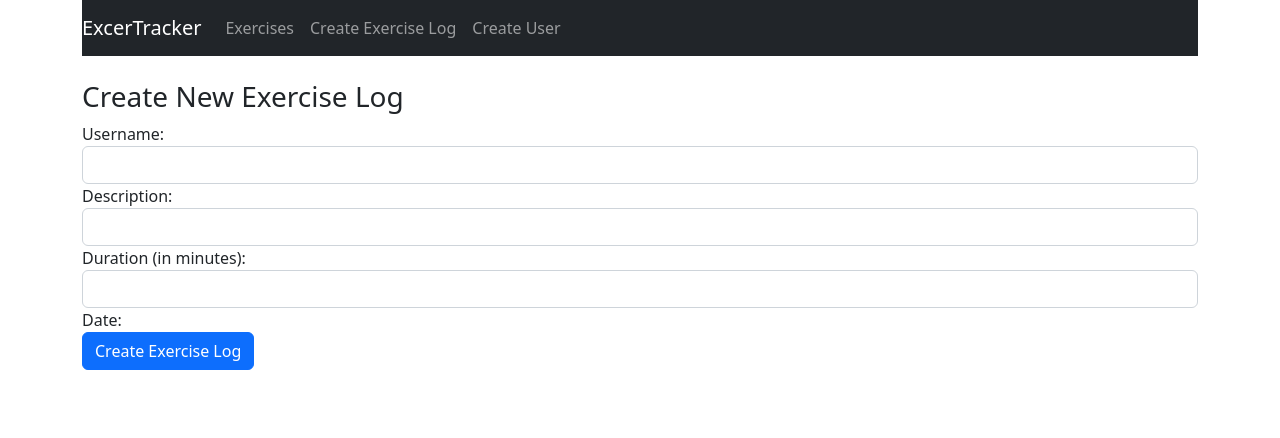
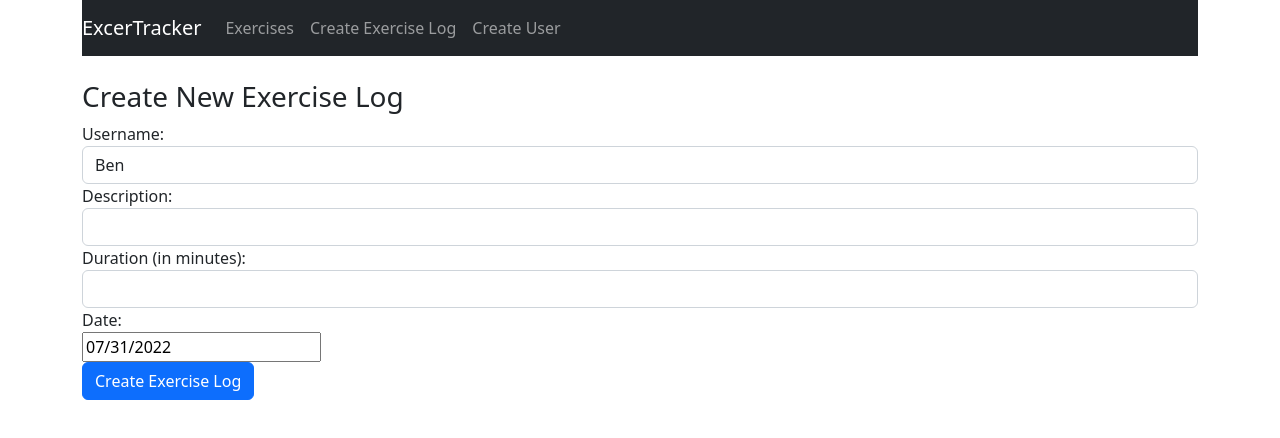
Before and after one commit to benjaminstones/fitness-tracker, a React (Create React App) app: page /create in a window 1280 px wide. Shown: the top 438 px of the page. Built offline with nearby package versions, Linux system fonts and the light colour scheme; the HTML template or start-up script is replaced by a standard one.

Commit message:
wip - fixing create exercise form

```diff
--- a/src/components/create-exercise.component.js
+++ b/src/components/create-exercise.component.js
@@ -1,65 +1,47 @@
 import React from 'react';
-// import "react-datepicker/dist/react-datepicker.css";
-// import { useState } from "react";
+import DatePicker from "react-datepicker";
+import { useState } from "react";
 
 const CreateExercise = () => {
-    // const [username, setUsername] = useState('');
-    // const [description, setDescription] = useState('');
-    // const [duration, setDuration] = useState(0);
-    // const [date, setDate] = useState(new Date());
-    // const [users, setUsers] = useState([
+    const [username, setUsername] = useState('');
+    const [description, setDescription] = useState('');
+    const [duration, setDuration] = useState(0);
+    const [date, setDate] = useState(new Date());
+    const [users, setUsers] = useState(['Ben', 'Jack', 'David'])
 
-  // this.onChangeUsername = this.onChangeUsername.bind(this);
+  const updateUsername = e => setUsername(e.target.value);
+  const updateDescription = e => setDescription(e.target.value);
+  const updateDuration = e => setDuration(e.target.value);
 
-    // onChangeUsername(e) {
-    //     setUsername(e.target.value)
-    // };
 
-    // onChangeDescription(e) {
-    //     setDescription(e.target.value)
-    // };
+  const onSubmit = e => {
+    const exercise = {
+      username: username,
+      description: description,
+      duration: duration,
+      date: date
+    }
 
-    // onChangeDuration(e) {
-    //     setDuration(e.target.value)
-    // };
-
-    // onChangeDate(date) {
-    //     setDate(date)
-    // };
-
-    // onSubmit(e) {
-    //     e.preventDefault();
-
-    //     const exercise = {
-    //       username: username,
-    //       description: description,
-    //       duration: duration,
-    //       date: date
-    //     }
-
-    //     console.log(exercise);
-    //     window.location = '/';
-    // }
+    console.log(exercise);
+  }
     return (
         <div>
           <h3>Create New Exercise Log</h3>
-          <form>
-          {/* <form onSubmit={this.onSubmit}> */}
+          <form onSubmit={onSubmit}>
             <div className="form-group">
               <label>Username: </label>
-              <select
+              <select type="text"
                   required
                   className="form-control"
-                //   value={this.state.username}
-                //   onChange={this.onChangeUsername}
+                  onChange={updateUsername}
                 >
                   {
-                    // this.state.users.map(function(user) {
-                    //   return <option
-                    //     key={user}
-                    //     value={user}>{user}
-                    //     </option>;
-                    // })
+                    users.map(function(user) {
+                      return <option
+                        key={user}
+                        value={user}>{user}
+                        </option>;
+                    })
                   }
               </select>
             </div>
@@ -68,8 +50,7 @@ const CreateExercise = () => {
               <input  type="text"
                   required
                   className="form-control"
-                //   value={this.state.description}
-                //   onChange={this.onChangeDescription}
+                   onChange={updateDescription}
                   />
             </div>
             <div className="form-group">
@@ -77,17 +58,16 @@ const CreateExercise = () => {
               <input
                   type="text"
                   className="form-control"
-                //   value={this.state.duration}
-                //   onChange={this.onChangeDuration}
+                  onChange={updateDuration}
                   />
             </div>
             <div className="form-group">
               <label>Date: </label>
               <div>
-                {/* <DatePicker
-                  selected={this.state.date}
-                  onChange={this.onChangeDate}
-                /> */}
+                <DatePicker
+                  selected={date}
+                  onChange={(date) => setDate(date)}
+                />
               </div>
             </div>
 
```
